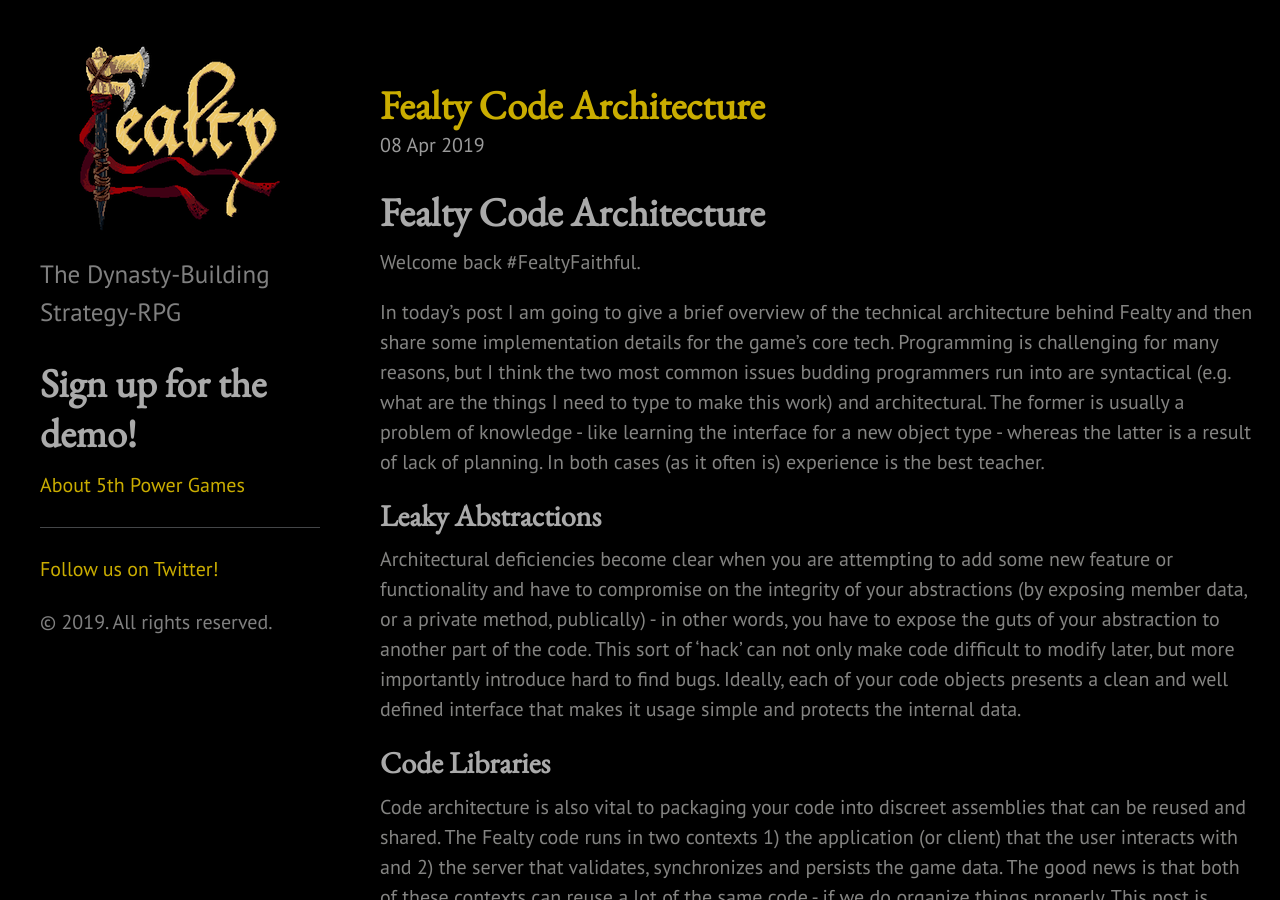
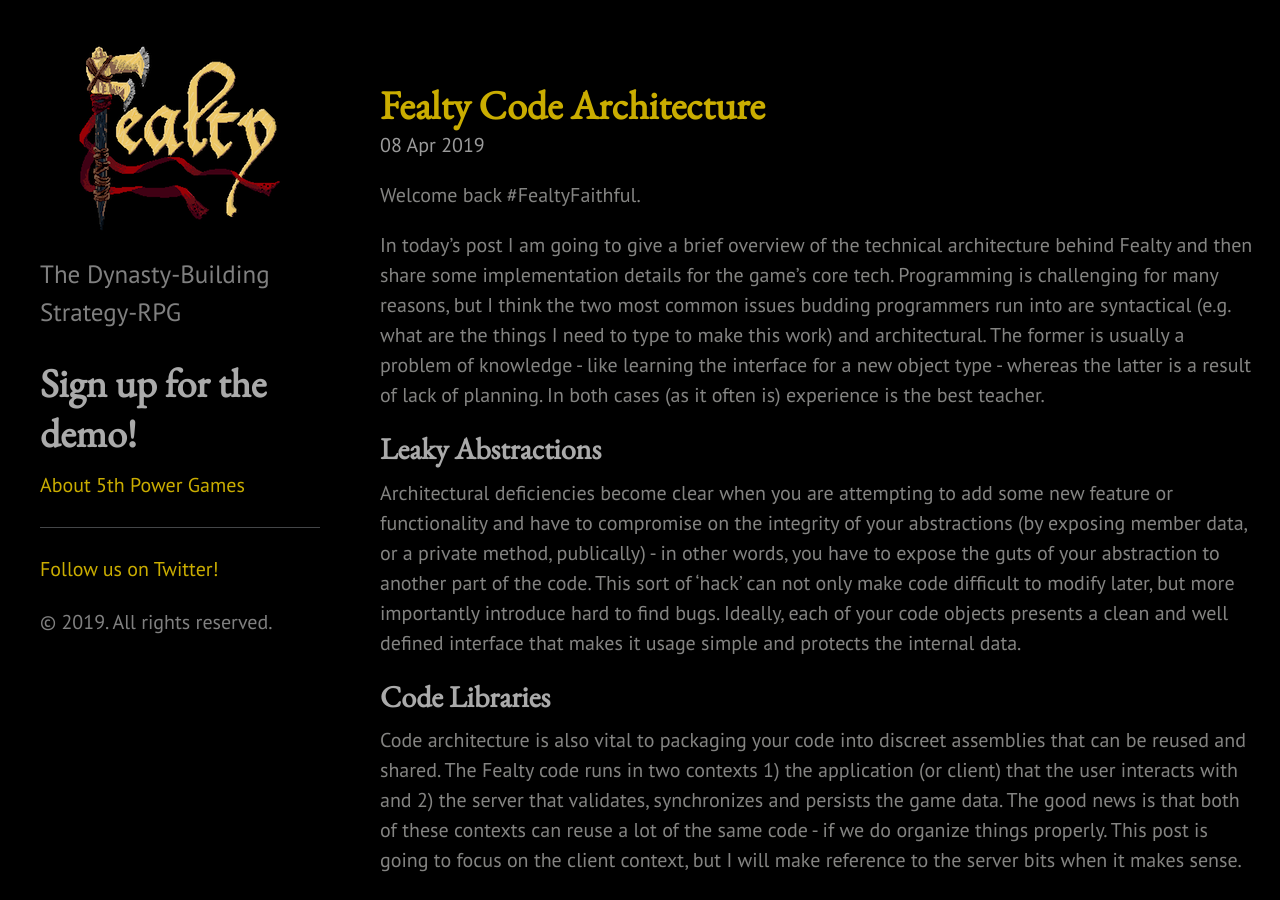
Before and after one commit to sdporres/fealtyweb, a Jekyll site: the page built from _posts/2019-04-8-Fealty-Code-Architecture.md, in a window 1280 px wide and 900 px high. Built offline with Jekyll 4.4.1, drawn with Linux system fonts in a browser that asks for light colours.

Commit message:
remove heading1 because it looks redundant

```diff
--- a/_posts/2019-04-8-Fealty-Code-Architecture.md
+++ b/_posts/2019-04-8-Fealty-Code-Architecture.md
@@ -2,8 +2,6 @@
 layout: post
 title: Fealty Code Architecture
 ---
-
-# Fealty Code Architecture
 
 Welcome back #FealtyFaithful.
 
```
